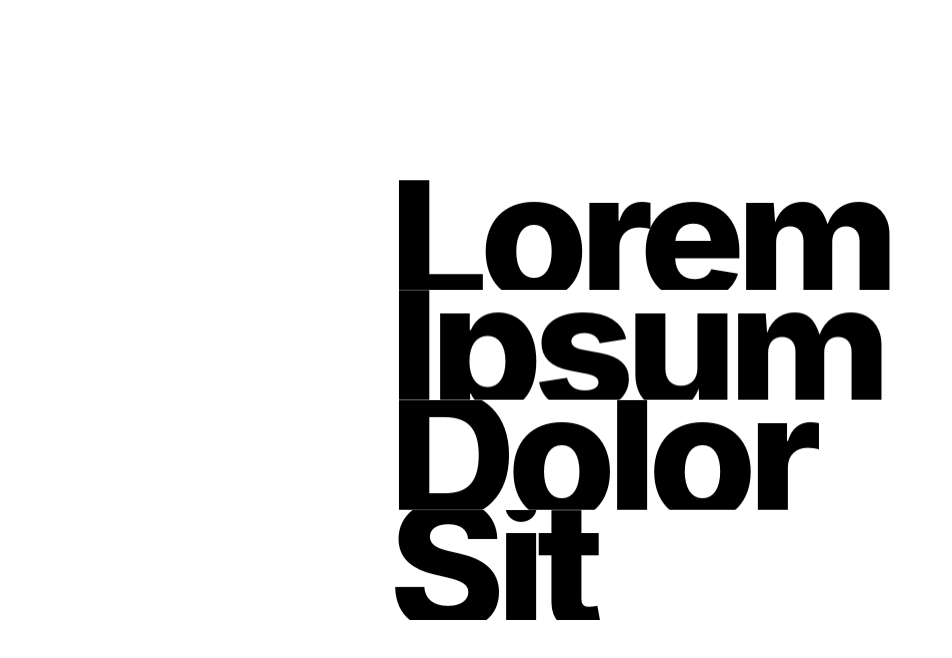
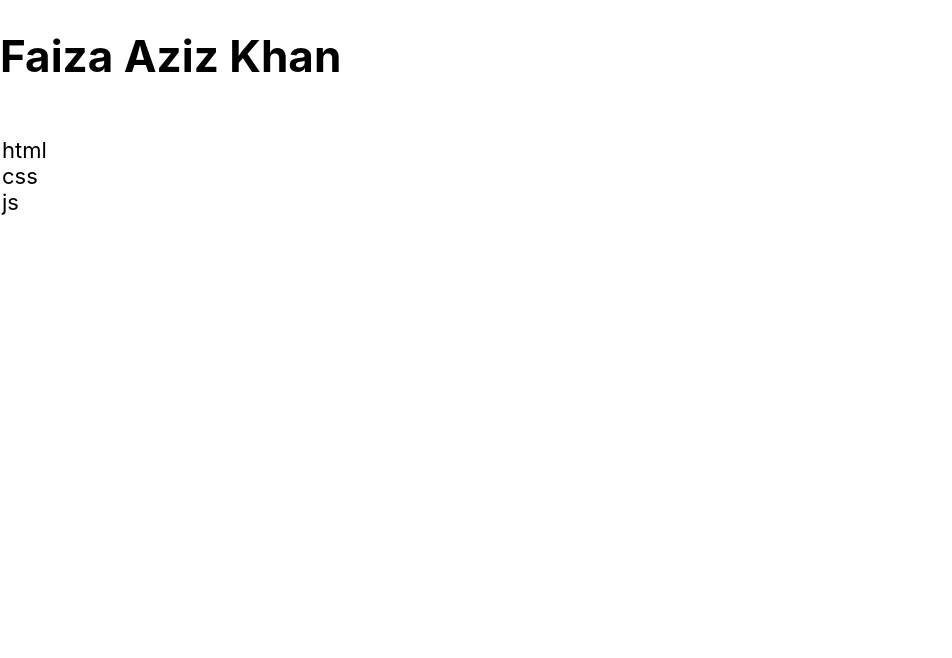
Before and after one commit to fazzyA/learn-react, a React (Create React App) app: page / in a window 1280 px wide. Shown: the top 658 px of the page, without its empty margins (0-952 px from the left). Built offline with nearby package versions, Linux system fonts and the light colour scheme; a web font is replaced by a local one.

Commit message:
'animate'

```diff
--- a/package.json
+++ b/package.json
@@ -3,6 +3,7 @@
   "version": "0.1.0",
   "private": true,
   "dependencies": {
+    "@material-ui/core": "^4.11.2",
     "@testing-library/jest-dom": "^5.11.6",
     "@testing-library/react": "^11.2.1",
     "@testing-library/user-event": "^12.2.2",
@@ -11,6 +12,7 @@
     "react-router-dom": "^5.2.0",
     "react-scripts": "4.0.0",
     "react-spring": "^8.0.27",
+    "spring": "0.0.0",
     "web-vitals": "^0.2.4"
   },
   "scripts": {
--- /dev/null
+++ b/src/Animations/Basic.js
@@ -0,0 +1,17 @@
+import React from 'react'
+import {useSpring, animated} from 'react-spring'
+function Basic() {
+    const props = useSpring(
+        {
+            from: {marginLeft: -100},
+            to: {marginLeft: 0} ,
+        }
+    )
+    return (
+        <div>
+            <animated.h1 style={props}>Faiza Aziz Khan</animated.h1>
+        </div>
+    )
+}
+
+export default Basic
--- /dev/null
+++ b/src/Animations/Skeleton.js
@@ -0,0 +1,27 @@
+import React from 'react'
+import Animate from './Animate'
+import SlideText from './SlideText'
+import Grid from '@material-ui/core/Grid';
+import Basic from './Basic';
+import Skills from './Skills';
+function Skeleton() {
+    return (
+        <div>
+            <Grid container spacing={3}>
+                {/* <Grid item xs={4}>
+                </Grid>
+                <Grid item xs={8}>
+                    <Animate />
+                </Grid> */}
+                <Grid item xs={12}>
+                    <Basic/>
+                </Grid>
+                <Grid item xs={12}>
+                    <Skills/>
+                </Grid>
+            </Grid>
+        </div>
+    )
+}
+
+export default Skeleton
--- /dev/null
+++ b/src/Animations/Skills.js
@@ -0,0 +1,47 @@
+import React, {useEffect, useState} from 'react'
+import { useTransition, animated } from 'react-spring'
+
+function Skills() {
+
+const [state, setstate] = useState([]);
+useEffect(()=>{
+    setTimeout(()=>{
+        setstate([...state,{title:'html', id:1},{title:'css', id:2},{title:'js', id:3}])
+    }, 1000)
+    // setTimeout(()=>{
+    //     setstate([...state,{title:'html', id:1}])
+    // }, 1000)
+    // setTimeout(()=>{
+    //     setstate([...state,{title:'css', id:2}])
+    // }, 1000)
+    // setTimeout(()=>{
+    //     setstate([...state,{title:'js', id:3}])
+    // }, 1000)
+},[])
+    const transitions = useTransition(state, state => state.id, {
+        // from: { transform: 'translate3d(0,-40px,0)' },
+        // enter: { transform: 'translate3d(0,0px,0)' },
+        // leave: { transform: 'translate3d(0,-40px,0)' },
+        from :{ marginLeft: - 500, border: 2, borderColor:'purple'},
+        enter: {marginLeft: 2, border: 2, borderColor:'purple'}
+    })
+console.log(state)
+    return (
+        <>
+            {
+                transitions.map(
+                    ({ item, props, key }) =>
+                    <animated.div key={key} style={props}>{item.title}</animated.div>
+                )}
+            {/* <ul>
+           { todolist.map(
+               (item)=> (
+                   <li key={item.id}>{item.title}</li>
+               )
+           )}
+           </ul> */}
+        </>
+    )
+}
+
+export default Skills
--- a/src/Animations/SlideText.js
+++ b/src/Animations/SlideText.js
@@ -5,10 +5,9 @@ function SlideText() {
     const [open, set] = useState(true)
     return (
       <Trail open={open} onClick={() => set((state) => !state)}>
-        <span>Lorem</span>
-        <span>Ipsum</span>
-        <span>Dolor</span>
-        <span>Sit</span>
+        <span>Suahela</span>
+        <span>Nadeem</span>
+        {/* <span className=''>Freelance React dev</span> */}
       </Trail>
     )
   }
--- a/src/Animations/styles.css
+++ b/src/Animations/styles.css
@@ -43,7 +43,7 @@ body {
   height: 110px;
   line-height: 110px;
   color: black;
-  font-size: 8em;
+  font-size: 4em;
   font-weight: 800;
   letter-spacing: -9px;
   will-change: transform, opacity;
@@ -53,3 +53,7 @@ body {
 .trails-text > div {
   overflow: hidden;
 }
+/* .mytag{
+  font-size: 3em !important;
+
+} */
--- a/src/Class-todoList/AddTodo.js
+++ b/src/Class-todoList/AddTodo.js
@@ -1,6 +1,6 @@
 import React, {useState} from 'react'
 import { v4 as uuidv4 } from 'uuid';
-import Todos from './Todos';
+import Todos1 from './Todos1';
 function AddTodo() {
 
     const [todos, settodos] = useState([{title:'buy milk', id: 1},{title:'prepare tea', id: 2}])
@@ -25,7 +25,7 @@ function AddTodo() {
                 <input type='text' onChange={handleChange}></input>
                 <button type='submit'>Add</button>
             </form>
-            <Todos todolist = {todos}/>
+            <Todos1 todolist = {todos}/>
         </div>
     )
 }
--- /dev/null
+++ b/src/Class-todoList/Todos1.js
@@ -0,0 +1,33 @@
+import React from 'react'
+import { useTransition, animated } from 'react-spring'
+
+function Todos1({ todolist }) {
+
+
+    const transitions = useTransition(todolist, todolist => todolist.id, {
+        // from: { transform: 'translate3d(0,-40px,0)' },
+        // enter: { transform: 'translate3d(0,0px,0)' },
+        // leave: { transform: 'translate3d(0,-40px,0)' },
+        from :{ marginLeft: - 500},
+        enter: {marginLeft: 0}
+    })
+
+    return (
+        <>
+            {
+                transitions.map(
+                    ({ item, props, key }) =>
+                    <animated.div key={key} style={props}>{item.title}</animated.div>
+                )}
+            {/* <ul>
+           { todolist.map(
+               (item)=> (
+                   <li key={item.id}>{item.title}</li>
+               )
+           )}
+           </ul> */}
+        </>
+    )
+}
+
+export default Todos1
--- a/src/index.js
+++ b/src/index.js
@@ -6,11 +6,16 @@ import reportWebVitals from './reportWebVitals';
 import Main from './Class-todoList/Main';
 import Animate from './Animations/Animate';
 import SlideText from './Animations/SlideText';
+import Basic from './Animations/Basic';
+import Skeleton from './Animations/Skeleton';
 
 
 ReactDOM.render(
   <React.StrictMode>
-   <SlideText/>
+    {/* <Main/> */}
+   {/* <SlideText/> */}
+   {/* <Basic/> */}
+   <Skeleton/>
   </React.StrictMode>,
   document.getElementById('root')
 );
```
Also changed, not shown: 1 other file (tests, documents, lock files or other folders).
